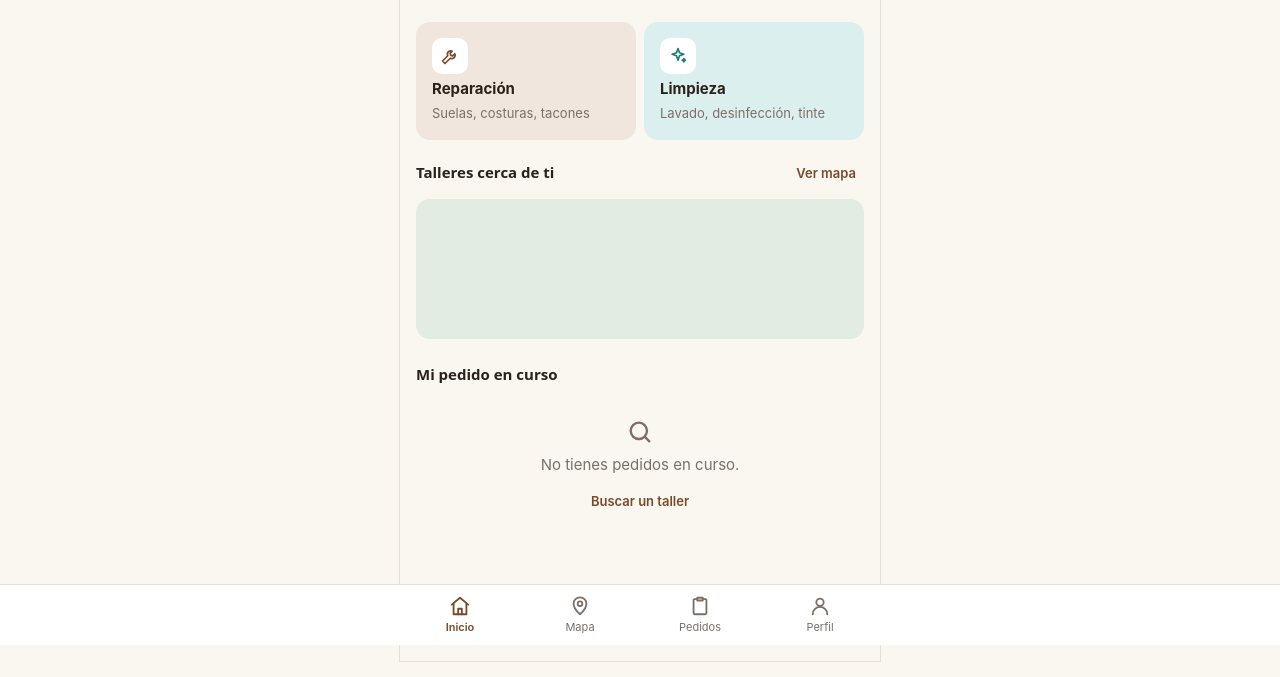
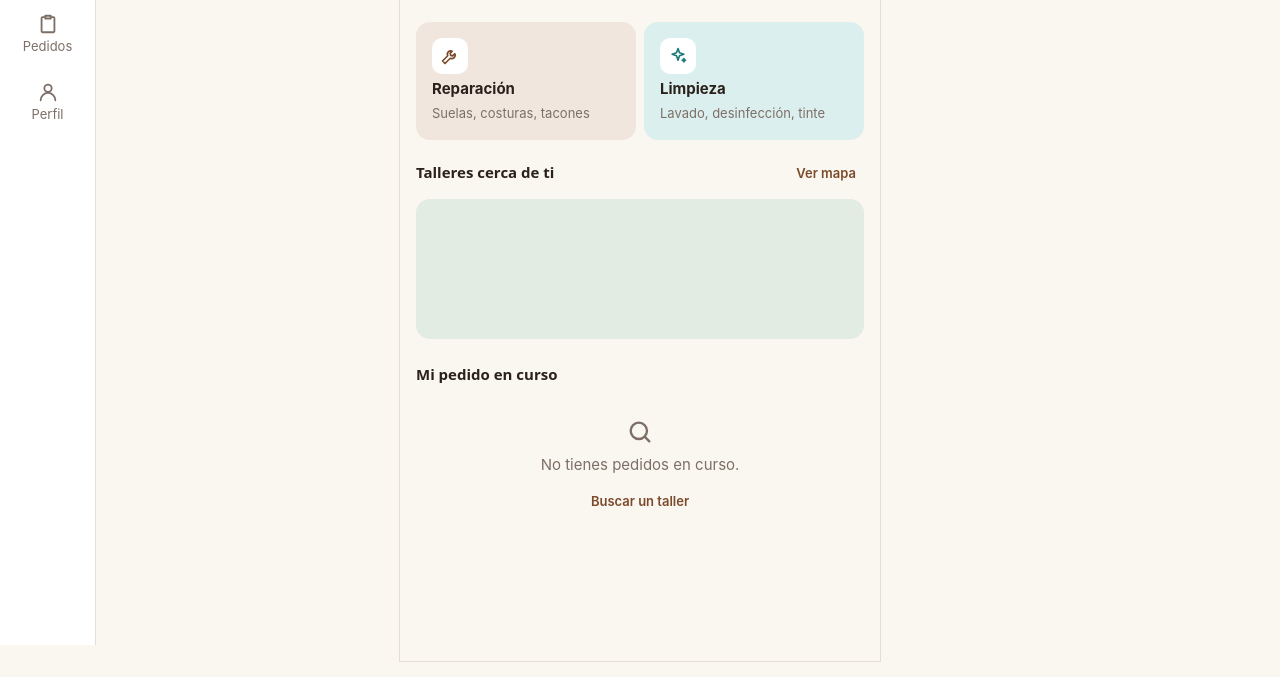
Before and after one commit to Angel52912/Proyecto_int., a website with bundled scripts: page index.html in a window 1280 px wide. Shown: the part 155-832 px from the top of the page. Built offline with nearby package versions, Linux system fonts and the light colour scheme; files whose address does not match are found by name.

Commit message:
feat(css): pasa la navegación a barra lateral en escritorio
Toma la idea del shell adaptativo de feature/frontend (Milton).

Co-Authored-By: Claude Opus 5.5 <noreply@anthropic.com>

```diff
--- a/css/layout.css
+++ b/css/layout.css
@@ -101,3 +101,29 @@
     box-shadow: 0 0 0 1px var(--color-arena);
   }
 }
+
+/* Escritorio: la navegación pasa a una barra lateral (idea del shell de feature/frontend). */
+@media (min-width: 1024px) {
+  .nav-inferior {
+    top: 0;
+    right: auto;
+    width: 96px;
+    border-top: 0;
+    border-right: 1px solid var(--color-arena);
+    padding: var(--espacio-4) 0 0;
+  }
+
+  .nav-inferior ul {
+    grid-template-columns: 1fr;
+    grid-auto-rows: min-content;
+    gap: var(--espacio-2);
+  }
+
+  .nav-inferior__enlace {
+    font-size: var(--texto-secundario);
+  }
+
+  .pantalla--con-nav .pantalla__cuerpo {
+    padding-bottom: var(--espacio-4);
+  }
+}
```
